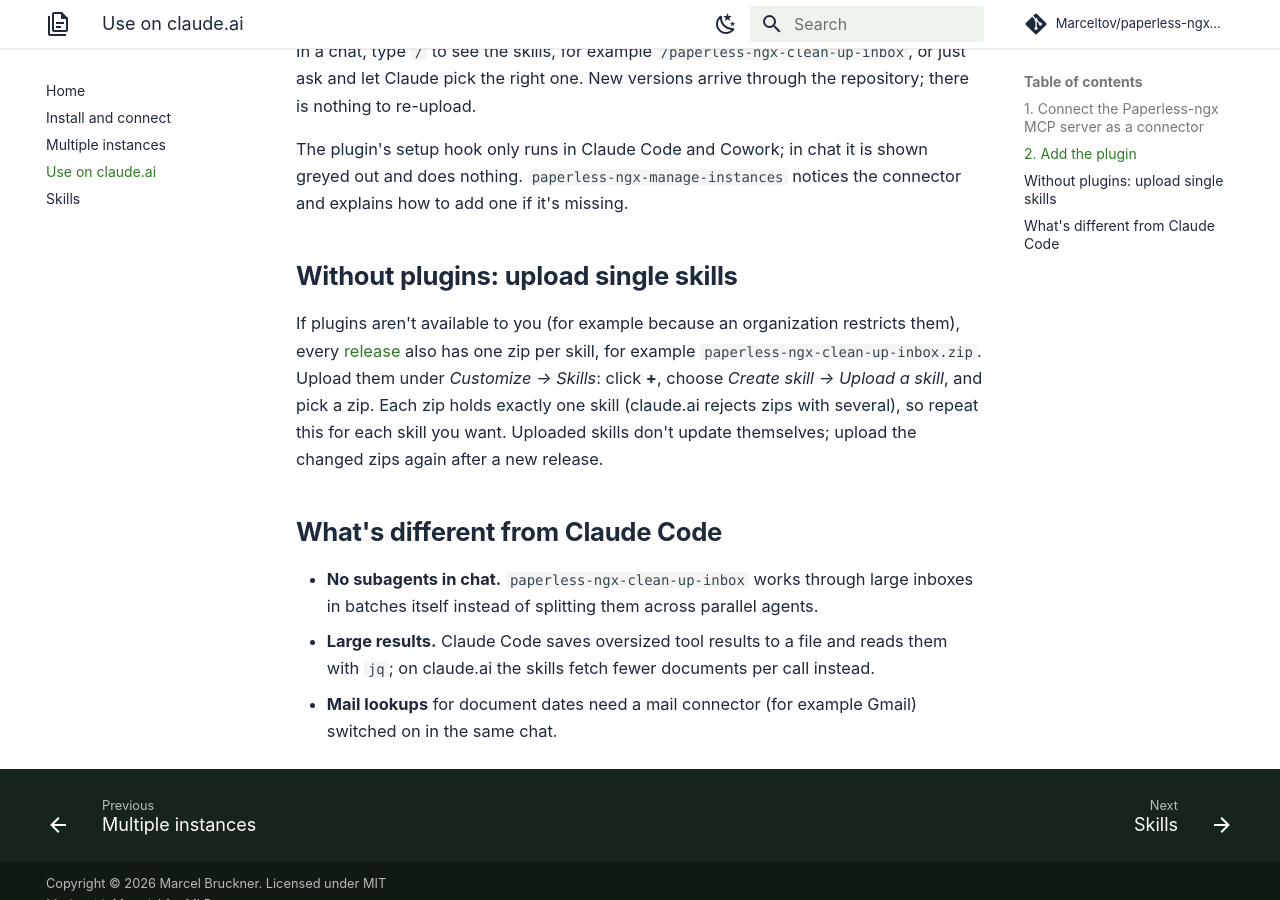
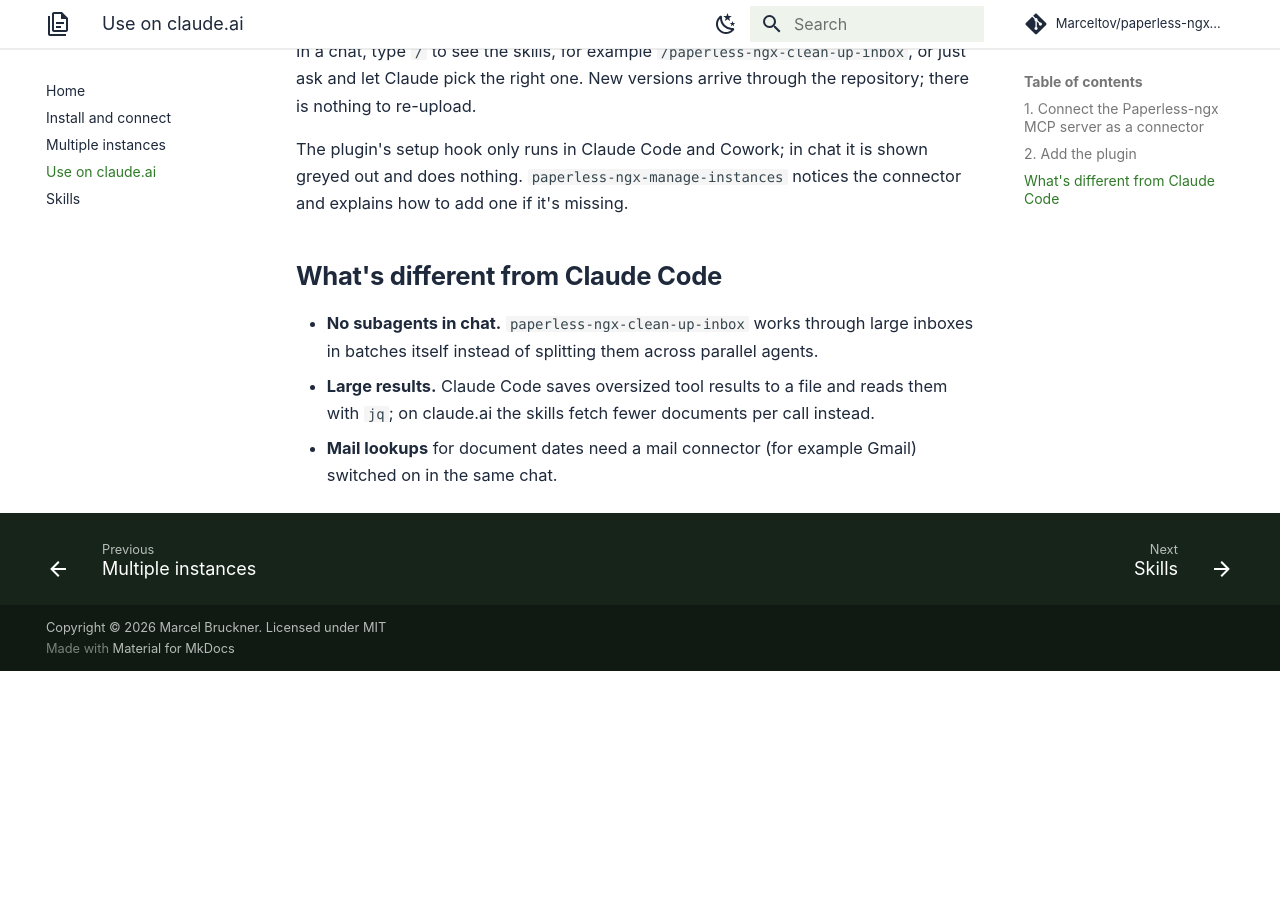
Before and after one commit to Marceltov/paperless-ngx-plugin, an MkDocs documentation site: the page built from docs/claude-ai.md, in a window 1280 px wide and 900 px high, scrolled down 670 px. Built offline with MkDocs 1.6.1 and Material for MkDocs 9.7.7, drawn with Linux system fonts in a browser that asks for light colours; some web fonts are replaced; comment, search, counter and statistics services are not loaded; after the commit the page ends 1341 px from its top, so only the background shows below that.

Commit message:
Drop the per-skill zips; claude.ai installs the plugin itself
claude.ai can add this repository as a plugin marketplace, so the zip
build, release attachments, the upload fallback in the docs and the
.claude-code-only marker go. A small Checks workflow keeps the shared
rules copies in sync and runs the hook self-test.

Co-Authored-By: Claude Opus 5.5 <noreply@anthropic.com>
Claude-Session: https://claude.ai/code/session_01J4kqpzBamtXz6VwPiaRL94

```diff
--- a/docs/claude-ai.md
+++ b/docs/claude-ai.md
@@ -16,10 +16,6 @@ In a chat, type `/` to see the skills, for example `/paperless-ngx-clean-up-inbo
 
 The plugin's setup hook only runs in Claude Code and Cowork; in chat it is shown greyed out and does nothing. `paperless-ngx-manage-instances` notices the connector and explains how to add one if it's missing.
 
-## Without plugins: upload single skills
-
-If plugins aren't available to you (for example because an organization restricts them), every [release](https://github.com/Marceltov/paperless-ngx-plugin/releases/latest) also has one zip per skill, for example `paperless-ngx-clean-up-inbox.zip`. Upload them under *Customize → Skills*: click **+**, choose *Create skill → Upload a skill*, and pick a zip. Each zip holds exactly one skill (claude.ai rejects zips with several), so repeat this for each skill you want. Uploaded skills don't update themselves; upload the changed zips again after a new release.
-
 ## What's different from Claude Code
 
 - **No subagents in chat.** `paperless-ngx-clean-up-inbox` works through large inboxes in batches itself instead of splitting them across parallel agents.
```
Also changed, not shown: skills/README.md (+2 -4 lines), 2 other files.
